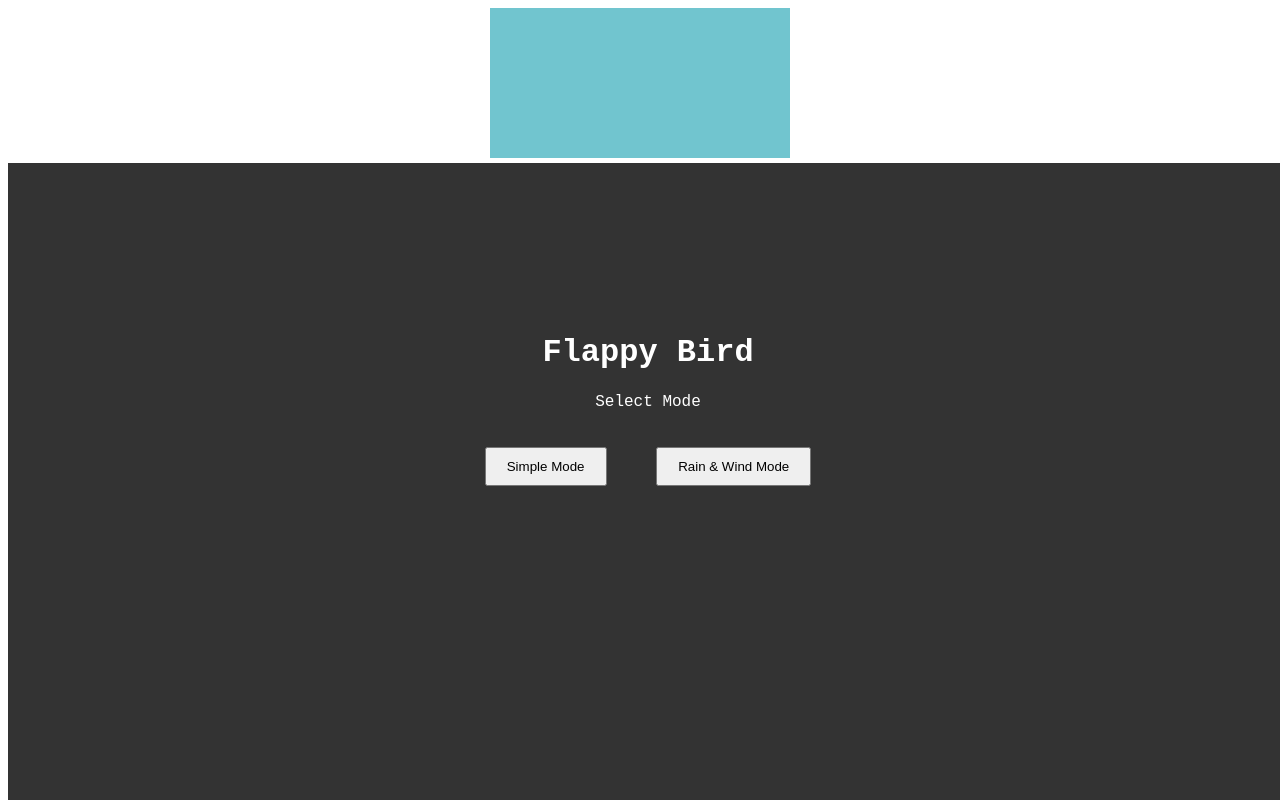
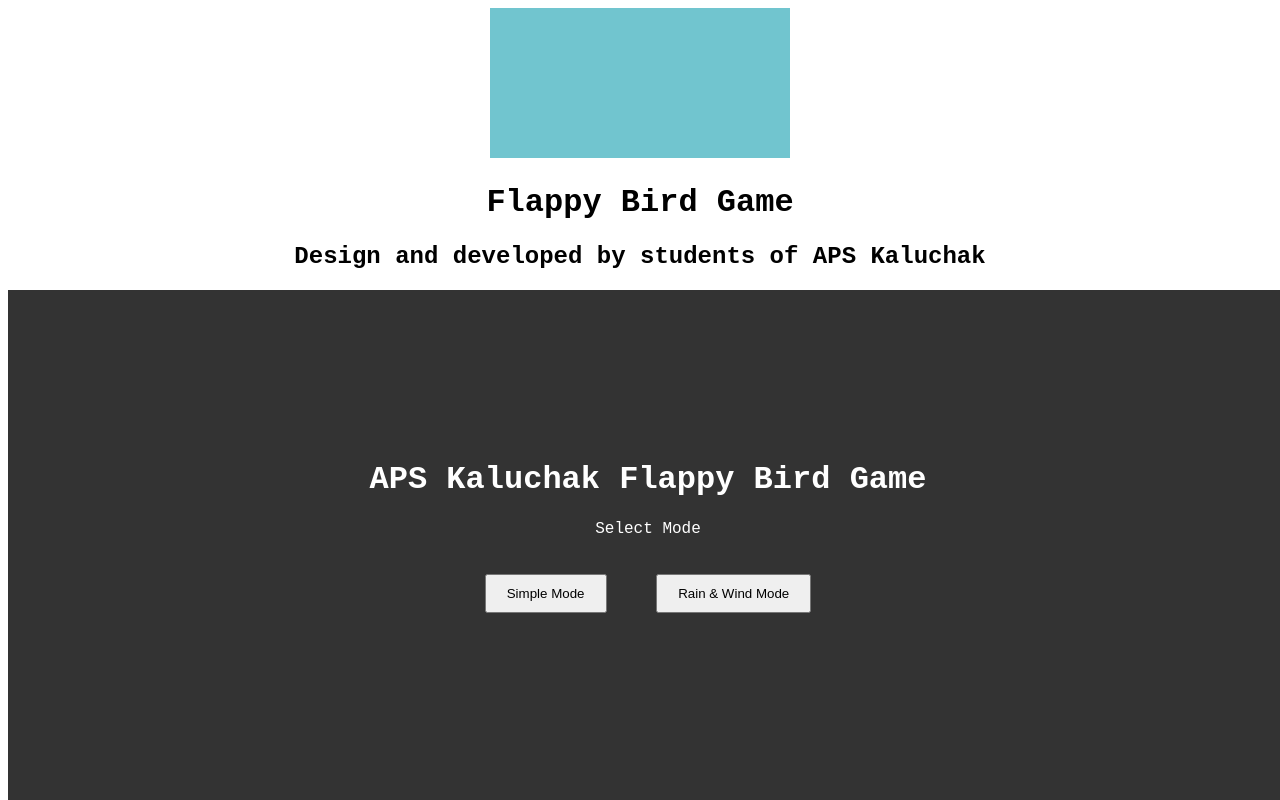
Before and after one commit to Abhilakshya58/flappy-bird, a plain HTML site: page index.html in a window 1280 px wide. Shown: the top 800 px of the page. Drawn offline with Linux system fonts and the light colour scheme.

Commit message:
third commit

```diff
--- a/flappybird.js
+++ b/flappybird.js
@@ -63,7 +63,7 @@ function displayModeSelection() {
     modeScreen.style.textAlign = "center";
     modeScreen.style.paddingTop = "150px";
     modeScreen.innerHTML = `
-        <h1>Flappy Bird</h1>
+        <h1>APS Kaluchak Flappy Bird Game</h1>
         <p>Select Mode</p>
         <button id="simpleMode" style="padding: 10px 20px; margin: 20px;">Simple Mode</button>
         <button id="hardMode" style="padding: 10px 20px; margin: 20px;">Rain & Wind Mode</button>
--- a/index.html
+++ b/index.html
@@ -3,11 +3,14 @@
     <head>
         <meta charset="UTF-8">
         <meta name="viewport", content="width=device-width, initial-scale=1.0">
-        <title>Flappy Bird</title>
+        <title>APS Kaluchak Flappy Bird</title>
         <link rel="stylesheet" href="flappybird.css">
         <script src="flappybird.js"></script>
     </head>
     <body>
         <canvas id="board"></canvas>
+
+        <h1>Flappy Bird Game </h1>
+        <h2>Design and developed by students of APS Kaluchak</h2>
     </body>
 </html>
```
